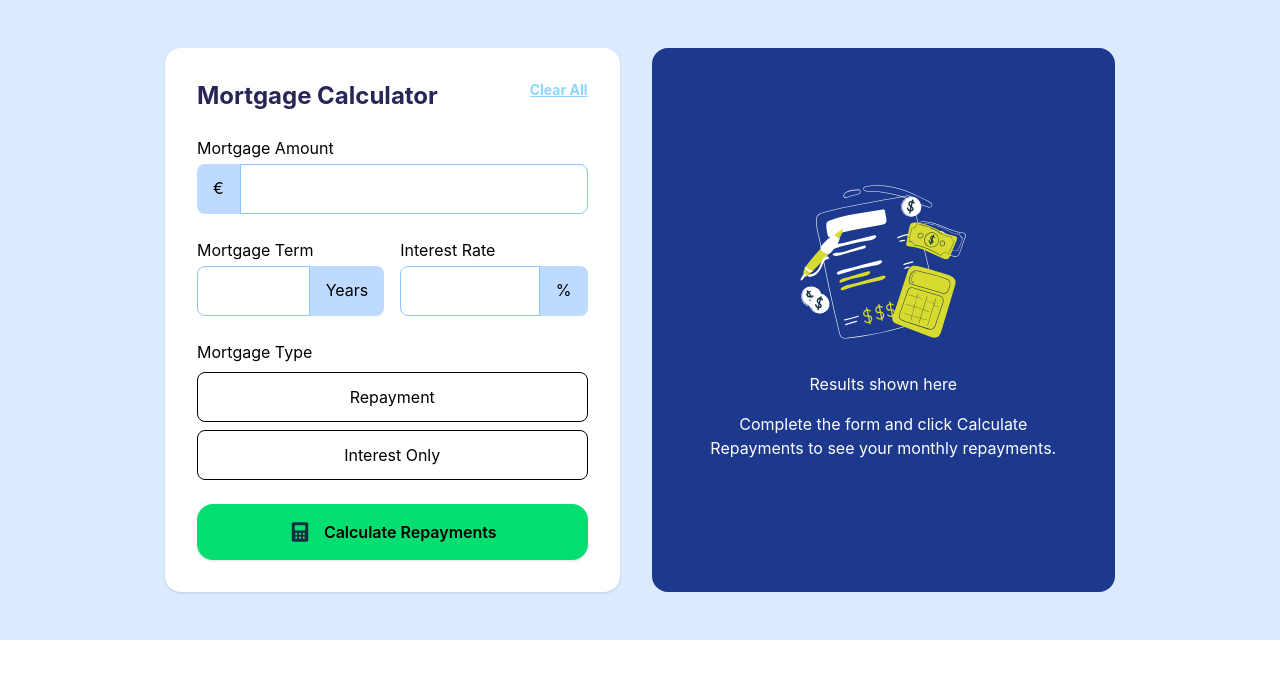
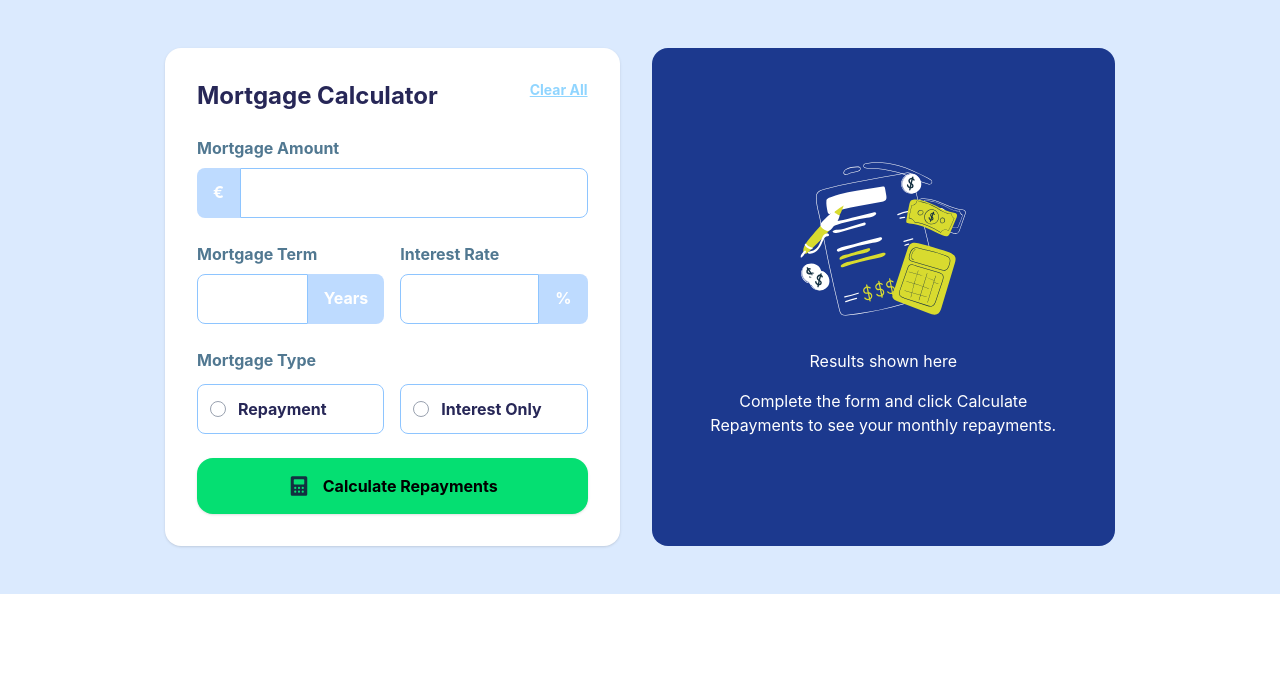
Before and after one commit to mrakakam/Mortgage-repayment-calculator, a React (Vite) app in the folder my-project/: page / in a window 1280 px wide. Shown: the top 678 px of the page. Built offline with nearby package versions, Linux system fonts and the light colour scheme.

Commit message:
done with styling

```diff
--- a/my-project/src/components/Hero.jsx
+++ b/my-project/src/components/Hero.jsx
@@ -77,10 +77,10 @@ export const Hero = () => {
 
           {/* MORTGAGE AMOUNT */}
           <div>
-            <p className="mb-1">Mortgage Amount</p>
+            <p className="mb-2 text-[#517891] font-bold ">Mortgage Amount</p>
             <div className="flex">
               <div
-                className={`px-4 py-3 rounded-l-lg ${
+                className={`px-4 py-3 rounded-l-lg font-bold text-white ${
                   errors.amount ? "bg-red-400" : "bg-blue-200"
                 }`}
               >
@@ -91,12 +91,12 @@ export const Hero = () => {
                 value={amount}
                 onChange={(e) => setAmount(e.target.value)}
                 className={`p-3 rounded-r-lg w-full outline-none border ${
-                  errors.amount ? "border-red-500" : "border-blue-300"
+                  errors.amount ? "border-red-800" : "border-blue-300"
                 } focus:border-blue-500`}
               />
             </div>
             {errors.amount && (
-              <p className="text-red-500 text-sm mt-1">This field is required</p>
+              <p className="text-red-800 text-sm mt-1 font-serif font-bold">This field is required</p>
             )}
           </div>
 
@@ -104,85 +104,108 @@ export const Hero = () => {
           <div className="flex gap-4">
             {/* TERM */}
             <div className="flex-1">
-              <p className="mb-1">Mortgage Term</p>
+              <p className="mb-2 text-[#517891] font-bold ">Mortgage Term</p>
               <div className="flex">
                 <input
                   type="number"
                   value={term}
                   onChange={(e) => setTerm(e.target.value)}
                   className={`p-3 rounded-l-lg w-full outline-none border ${
-                    errors.term ? "border-red-500" : "border-blue-300"
+                    errors.term ? "border-red-800" : "border-blue-300"
                   } focus:border-blue-500`}
                 />
                 <div
-                  className={`px-4 py-3 rounded-r-lg ${
-                    errors.term ? "bg-red-400" : "bg-blue-200"
+                  className={`px-4 py-3 rounded-r-lg font-bold text-white ${
+                    errors.term ? "bg-red-800" : "bg-blue-200"
                   }`}
                 >
                   Years
                 </div>
               </div>
               {errors.term && (
-                <p className="text-red-500 text-sm mt-1">This field is required</p>
+                <p className="text-red-800 text-sm mt-1 font-serif font-bold">This field is required</p>
               )}
             </div>
 
             {/* RATE */}
             <div className="flex-1">
-              <p className="mb-1">Interest Rate</p>
+              <p className="mb-2 text-[#517891] font-bold">Interest Rate</p>
               <div className="flex">
                 <input
                   type="number"
                   value={rate}
                   onChange={(e) => setRate(e.target.value)}
                   className={`p-3 rounded-l-lg w-full outline-none border ${
-                    errors.rate ? "border-red-500" : "border-blue-300"
+                    errors.rate ? "border-red-800" : "border-blue-300"
                   } focus:border-blue-500`}
                 />
                 <div
-                  className={`px-4 py-3 rounded-r-lg ${
-                    errors.rate ? "bg-red-400" : "bg-blue-200"
+                  className={`px-4 py-3 rounded-r-lg font-bold text-white ${
+                    errors.rate ? "bg-red-800" : "bg-blue-200"
                   }`}
                 >
                   %
                 </div>
               </div>
               {errors.rate && (
-                <p className="text-red-500 text-sm mt-1">This field is required</p>
+                <p className="text-red-800 text-sm mt-1 font-serif font-bold">This field is required</p>
               )}
             </div>
           </div>
 
+
            {/* MORTGAGE TYPE */}
 <div>
-            <p className="mb-2">Mortgage Type</p>
+  <p className="mb-3 text-[#517891] font-bold">Mortgage Type</p>
+
+  <div className="flex gap-4">
+    {/* Repayment */}
     <button
       onClick={() => setType("repayment")}
-              className={`border p-3 w-full rounded-lg mb-2 ${
-                type === "repayment" ? "bg-blue-200" : ""
+      className={`flex items-center gap-3 p-3 flex-1 rounded-lg cursor-pointer border font-bold text-[#272757] ${
+        type === "repayment"
+          ? "border-yellow-300 bg-gradient-to-r from-yellow-200 to-yellow-100"
+          : "border-blue-300 bg-white"
       }`}
     >
+      {/* Lemon indicator */}
+      <span
+        className={`w-4 h-4 rounded-full border ${
+          type === "repayment" ? "bg-yellow-400 border-yellow-400" : "border-gray-400"
+        }`}
+      ></span>
       Repayment
     </button>
 
+    {/* Interest Only */}
     <button
       onClick={() => setType("interest")}
-              className={`border p-3 w-full rounded-lg ${
-                type === "interest" ? "bg-blue-200" : ""
+      className={`flex items-center gap-3 p-3 flex-1 rounded-lg cursor-pointer border font-bold text-[#272757] ${
+        type === "interest"
+          ? "border-yellow-300 bg-gradient-to-r from-yellow-200 to-yellow-100"
+          : "border-blue-300 bg-white"
       }`}
     >
+      {/* Lemon indicator */}
+      <span
+        className={`w-4 h-4 rounded-full border ${
+          type === "interest" ? "bg-yellow-400 border-yellow-400" : "border-gray-400"
+        }`}
+      ></span>
       Interest Only
     </button>
+  </div>
 
   {errors.type && (
     <p className="text-red-500 text-sm mt-2">This field is required</p>
   )}
 </div>
 
+
           {/* CALCULATE BUTTON */}
           <button
             onClick={calculateMortgage}
-            className="bg-green-400 rounded-2xl p-4 flex items-center justify-center gap-3 w-full font-semibold shadow"
+            className="bg-green-400 rounded-2xl p-4 flex items-center justify-center gap-3 w-full font-bold shadow "
           >
             <img src={calculatorimg} className="w-6" />
             Calculate Repayments
```
Lines whose indentation alone changed are shown as unchanged.
